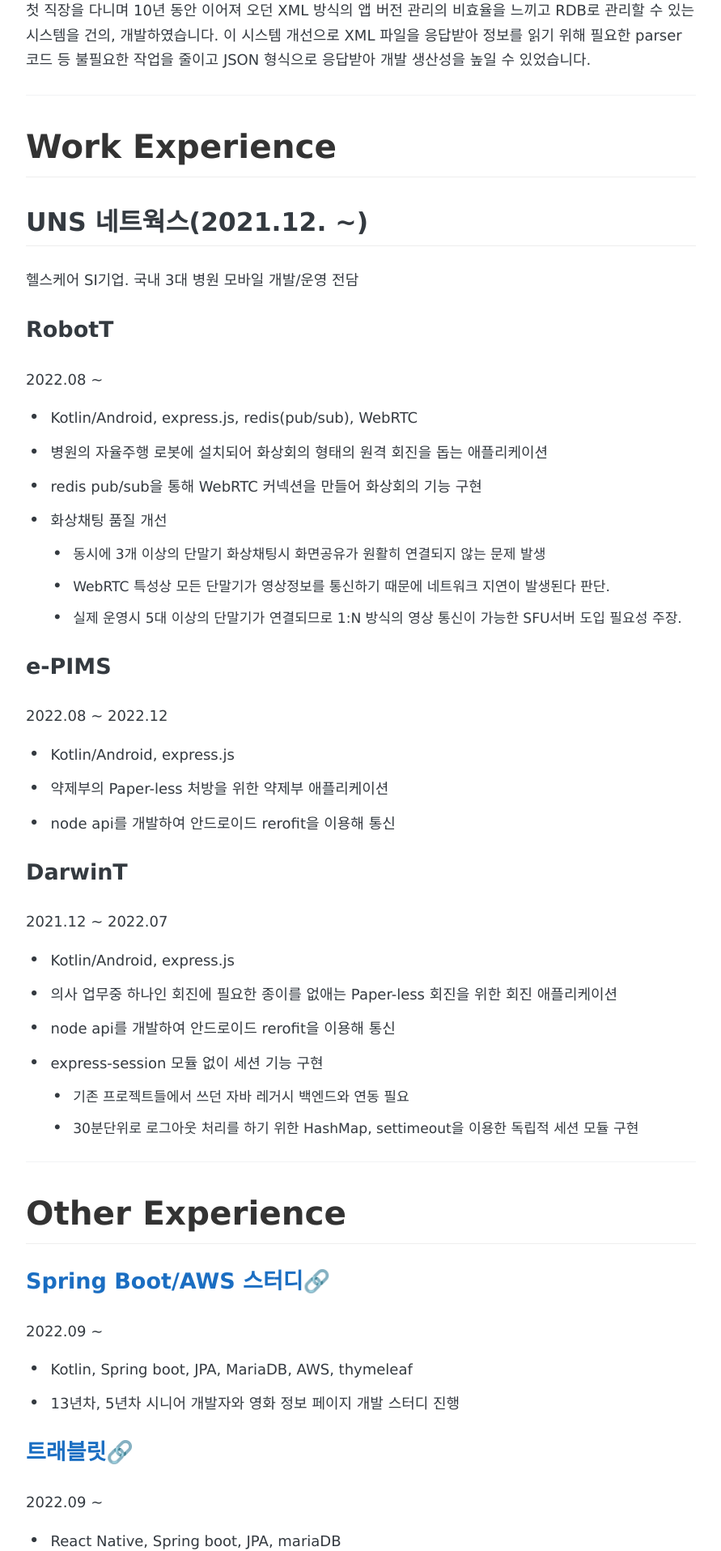
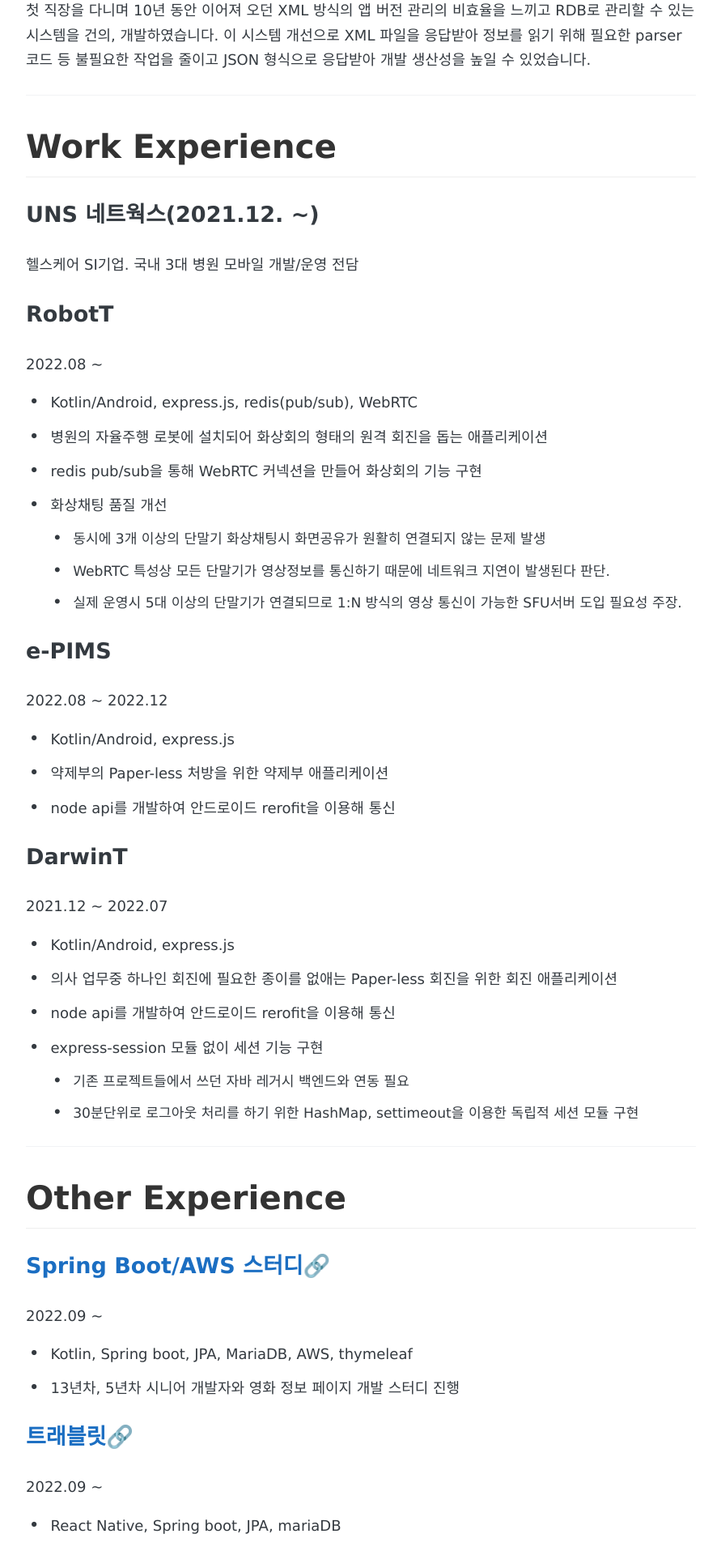
Before and after one commit to djawnstj/djawnstj.github.io, a Jekyll site: the page built from about.md, in a window 1280 px wide. Shown: the part 1554-3469 px from the top of the page at 81% size, without its empty margins (194-1085 px from the left). Built offline with Jekyll 4.4.1, drawn with Linux system fonts in a browser that asks for light colours; some web fonts are replaced.

```diff
--- a/about.md
+++ b/about.md
@@ -34,7 +34,7 @@ permalink: /about/
 
 # **Work Experience**
 
-## UNS 네트웍스(2021.12. ~)
+### UNS 네트웍스(2021.12. ~)
 
 헬스케어 SI기업. 국내 3대 병원 모바일 개발/운영 전담
 
```
